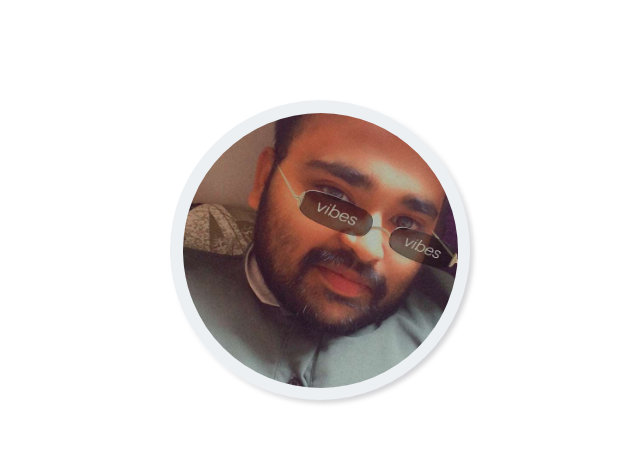
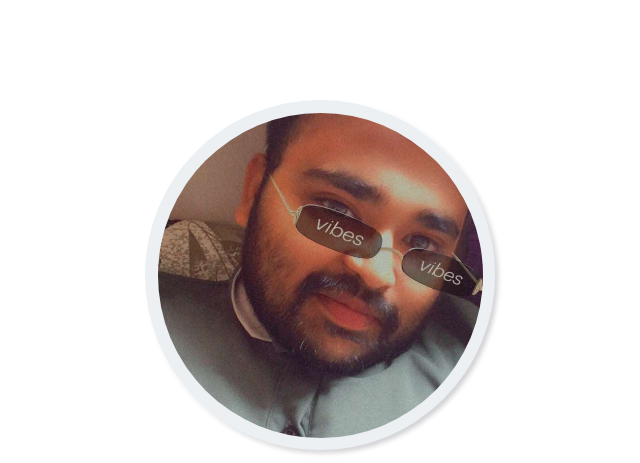
Before and after one commit to Anaghan007/28-7-24, a plain HTML site: page index.html in a window 1280 px wide. Shown: the top 463 px of the page, without its empty margins (320-960 px from the left). Drawn offline with Linux system fonts and the light colour scheme.

Commit message:
index.html

```diff
--- a/index.html
+++ b/index.html
@@ -21,8 +21,8 @@
         }
         .wrapper .img-area
         {
-            height: 300px;
-            width: 300px;
+            height: 350px;
+            width: 350px;
             border-radius: 50%;
             display: inline-flex;
             align-items: center;
```
